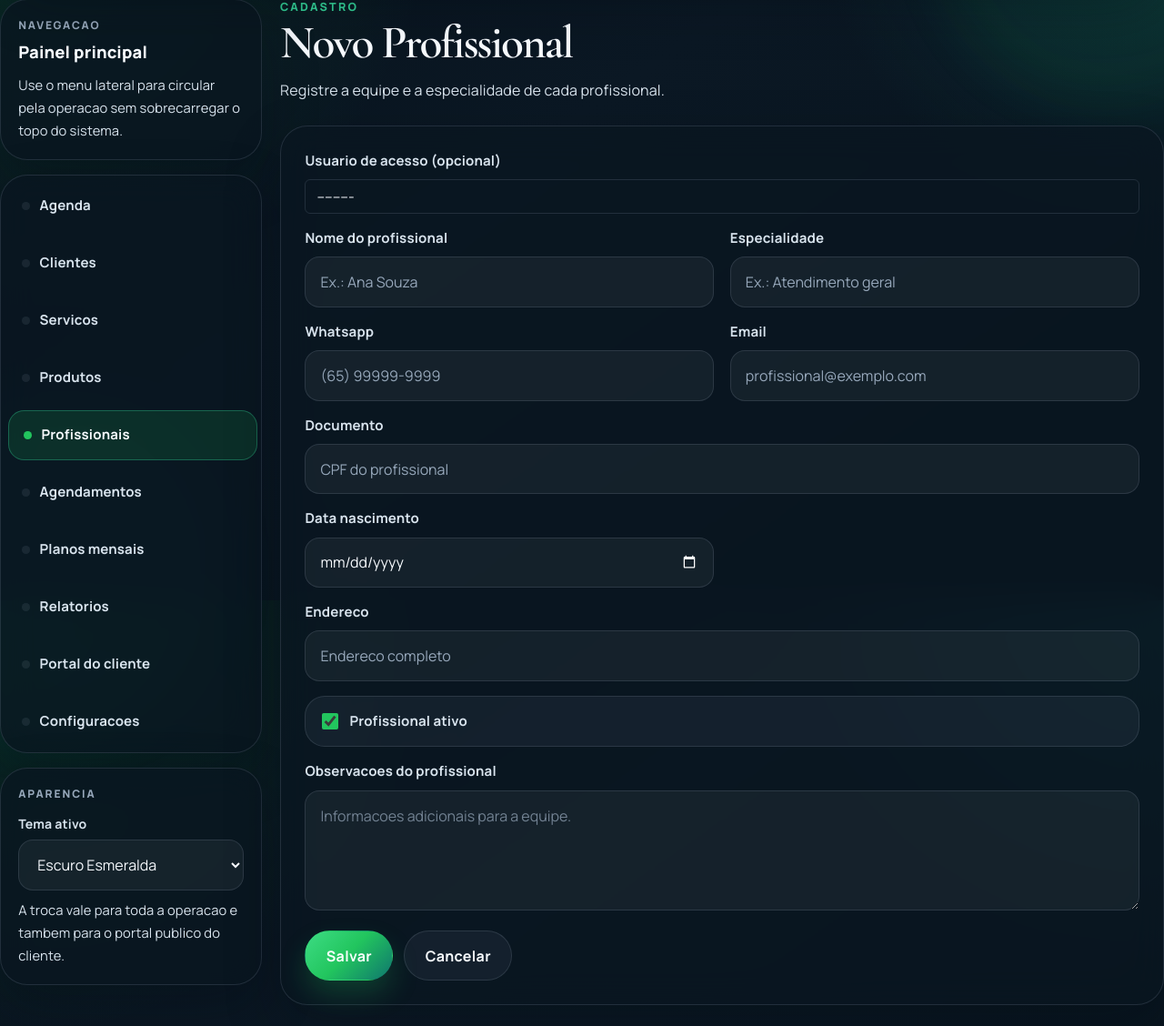
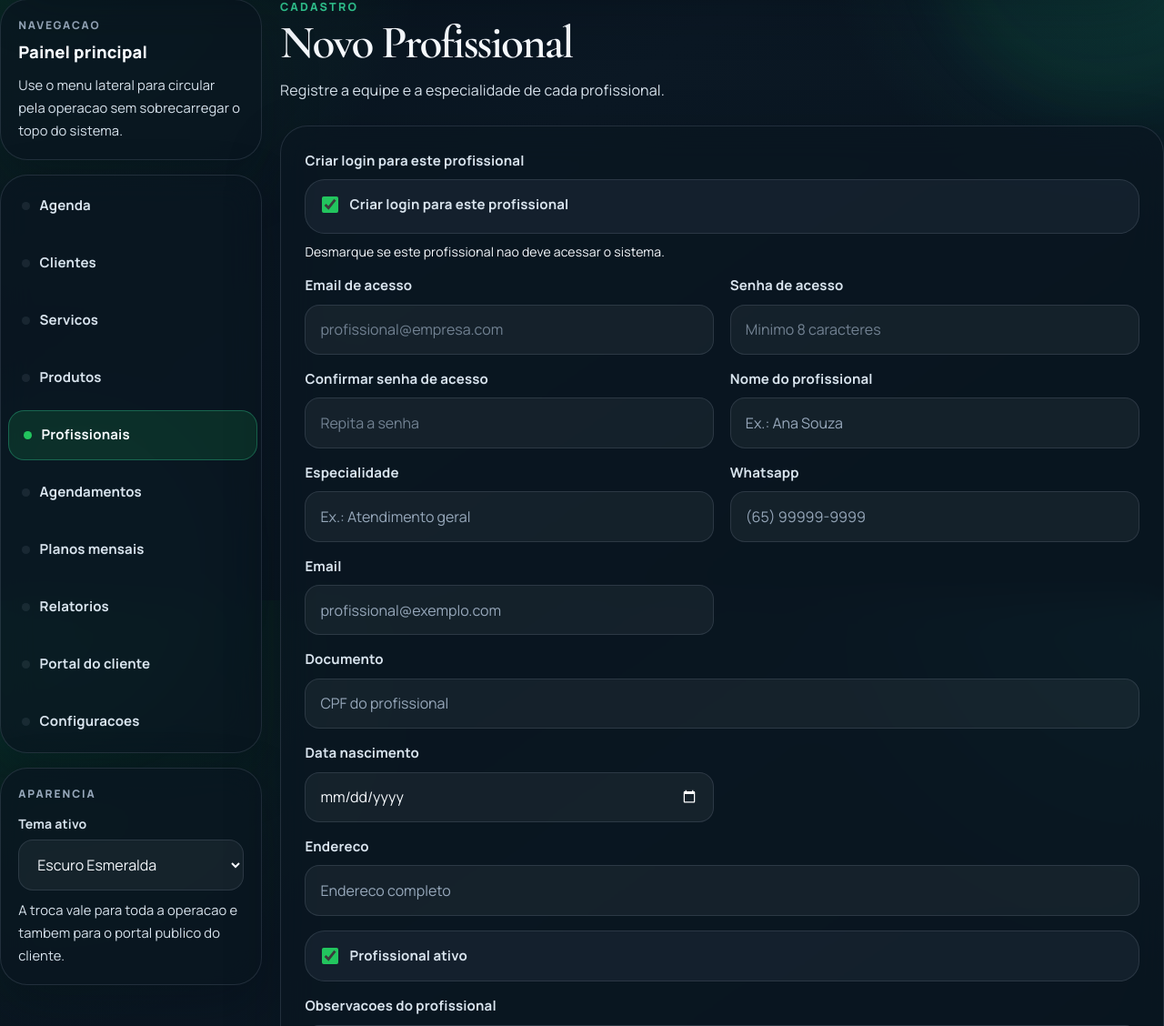
Before and after one commit to JVitor26/EasySchedule, a Django app: page /profissionais/novo/ in a window 1280 px wide. Shown: the part 140-1268 px from the top of the page at 91% size. Before the commit the page ends 1245 px from the top, so only its background shows below. Run offline with Django 5.2, Linux system fonts and the light colour scheme; a user stored in the database is signed in; data comes from the database, SQL or seed files in the repository; data that the repository does not hold is empty.

Commit message:
Implementa login proprio de profissionais e melhora logo no header

```diff
--- a/easyschedule/static/css/theme.css
+++ b/easyschedule/static/css/theme.css
@@ -347,6 +347,22 @@ button {
     height: 100%;
     object-fit: cover;
     border-radius: inherit;
+}
+
+.brand-mark-company {
+    width: clamp(3.4rem, 9vw, 5.1rem);
+    height: 3rem;
+    border-radius: 0.9rem;
+    background: rgba(255, 255, 255, 0.92);
+    border: 1px solid var(--border-soft);
+    box-shadow: 0 12px 28px rgba(15, 23, 42, 0.16);
+    padding: 0.28rem;
+}
+
+.brand-logo-company {
+    object-fit: contain;
+    border-radius: 0.6rem;
+    background: transparent;
 }
 
 .brand-copy {
@@ -1204,6 +1220,11 @@ label {
         height: 2.55rem;
     }
 
+    .brand-mark-company {
+        width: 3.5rem;
+        height: 2.55rem;
+    }
+
     .brand-copy strong {
         font-size: 0.95rem;
     }
--- a/easyschedule/templates/base.html
+++ b/easyschedule/templates/base.html
@@ -34,15 +34,19 @@
         <div class="container">
             <div class="app-navbar">
                 <a class="app-brand" href="{% if user.is_authenticated %}{% url 'dashboard_home' %}{% else %}{% url 'cliente_home' %}{% endif %}">
+                    {% if user.is_authenticated and empresa_atual and empresa_atual.logo %}
+                    <span class="brand-mark brand-mark-company">
+                        <img src="{{ empresa_atual.logo.url }}" alt="Logo {{ empresa_atual.nome }}" class="brand-logo brand-logo-company">
+                    </span>
+                    {% elif user.is_authenticated and empresa_atual and empresa_atual.logo_url %}
+                    <span class="brand-mark brand-mark-company">
+                        <img src="{{ empresa_atual.logo_url }}" alt="Logo {{ empresa_atual.nome }}" class="brand-logo brand-logo-company">
+                    </span>
+                    {% else %}
                     <span class="brand-mark">
-                        {% if user.is_authenticated and empresa_atual and empresa_atual.logo %}
-                        <img src="{{ empresa_atual.logo.url }}" alt="Logo {{ empresa_atual.nome }}" class="brand-logo">
-                        {% elif user.is_authenticated and empresa_atual and empresa_atual.logo_url %}
-                        <img src="{{ empresa_atual.logo_url }}" alt="Logo {{ empresa_atual.nome }}" class="brand-logo">
-                        {% else %}
                         <img src="{% static 'img/Logo.png' %}" alt="Logo EasySchedule" class="brand-logo">
-                        {% endif %}
                     </span>
+                    {% endif %}
                     <span class="brand-copy">
                         <strong>{% if user.is_authenticated and empresa_atual %}{{ empresa_atual.nome }}{% else %}EasySchedule{% endif %}</strong>
                         <small>{% if user.is_authenticated %}Sistema de agenda personalizado{% else %}Reserva online com elegancia{% endif %}</small>
--- a/easyschedule/templates/profissionais/profissionais_form.html
+++ b/easyschedule/templates/profissionais/profissionais_form.html
@@ -23,12 +23,35 @@
       {% endif %}
       <div class="form-grid">
         <div class="form-group full">
-          <label>{{ form.usuario.label }}</label>
-          {{ form.usuario }}
-          {% if form.usuario.help_text %}
-          <small class="form-help">{{ form.usuario.help_text }}</small>
+          <label>{{ form.criar_acesso.label }}</label>
+          <div class="checkbox-group">
+            <label>{{ form.criar_acesso }} {{ form.criar_acesso.label }}</label>
+          </div>
+          {% if form.criar_acesso.help_text %}
+          <small class="form-help">{{ form.criar_acesso.help_text }}</small>
           {% endif %}
-          {{ form.usuario.errors }}
+          {{ form.criar_acesso.errors }}
+        </div>
+
+        <div class="form-group" id="acesso-email-group">
+          <label>{{ form.email_acesso.label }}</label>
+          {{ form.email_acesso }}
+          {% if form.email_acesso.help_text %}
+          <small class="form-help">{{ form.email_acesso.help_text }}</small>
+          {% endif %}
+          {{ form.email_acesso.errors }}
+        </div>
+
+        <div class="form-group" id="acesso-senha-group">
+          <label>{{ form.senha_acesso.label }}</label>
+          {{ form.senha_acesso }}
+          {{ form.senha_acesso.errors }}
+        </div>
+
+        <div class="form-group" id="acesso-senha-confirmacao-group">
+          <label>{{ form.senha_confirmacao_acesso.label }}</label>
+          {{ form.senha_confirmacao_acesso }}
+          {{ form.senha_confirmacao_acesso.errors }}
         </div>
 
         <div class="form-group">
@@ -87,4 +110,27 @@
   </div>
 </div>
 
+<script>
+document.addEventListener("DOMContentLoaded", function () {
+  var check = document.getElementById("id_criar_acesso");
+  var emailGroup = document.getElementById("acesso-email-group");
+  var senhaGroup = document.getElementById("acesso-senha-group");
+  var confirmacaoGroup = document.getElementById("acesso-senha-confirmacao-group");
+
+  if (!check || !emailGroup || !senhaGroup || !confirmacaoGroup) {
+    return;
+  }
+
+  function syncAccessFields() {
+    var show = check.checked || check.disabled;
+    emailGroup.style.display = show ? "" : "none";
+    senhaGroup.style.display = show ? "" : "none";
+    confirmacaoGroup.style.display = show ? "" : "none";
+  }
+
+  check.addEventListener("change", syncAccessFields);
+  syncAccessFields();
+});
+</script>
+
 {% endblock %}
--- a/profissionais/forms.py
+++ b/profissionais/forms.py
@@ -4,6 +4,23 @@ from .models import Profissional
 from empresas.business_profiles import get_business_profile
 
 class ProfissionalForm(forms.ModelForm):
+    criar_acesso = forms.BooleanField(
+        required=False,
+        initial=True,
+        label='Criar login para este profissional',
+    )
+    email_acesso = forms.EmailField(required=False, label='Email de acesso')
+    senha_acesso = forms.CharField(
+        required=False,
+        label='Senha de acesso',
+        widget=forms.PasswordInput(render_value=False),
+    )
+    senha_confirmacao_acesso = forms.CharField(
+        required=False,
+        label='Confirmar senha de acesso',
+        widget=forms.PasswordInput(render_value=False),
+    )
+
     def __init__(self, *args, empresa=None, **kwargs):
         super().__init__(*args, **kwargs)
         self.empresa = empresa
@@ -23,28 +40,103 @@ class ProfissionalForm(forms.ModelForm):
         self.fields['observacoes'].label = f"Observacoes do {profile['professional_term_singular'].lower()}"
         self.fields['observacoes'].widget.attrs['placeholder'] = 'Informacoes adicionais para a equipe.'
 
-        linked_user = self.instance.usuario_id if self.instance and self.instance.pk else None
-        self.fields['usuario'].queryset = User.objects.filter(is_active=True).exclude(empresa__isnull=False)
-        if linked_user:
-            self.fields['usuario'].queryset = User.objects.filter(pk=linked_user) | self.fields['usuario'].queryset
-        self.fields['usuario'].label = 'Usuario de acesso (opcional)'
+        self.fields['email_acesso'].widget.attrs['placeholder'] = 'profissional@empresa.com'
+        self.fields['email_acesso'].widget.attrs['autocomplete'] = 'off'
+        self.fields['senha_acesso'].widget.attrs['placeholder'] = 'Minimo 8 caracteres'
+        self.fields['senha_acesso'].widget.attrs['autocomplete'] = 'new-password'
+        self.fields['senha_confirmacao_acesso'].widget.attrs['placeholder'] = 'Repita a senha'
+        self.fields['senha_confirmacao_acesso'].widget.attrs['autocomplete'] = 'new-password'
+
+        has_existing_login = bool(self.instance and self.instance.pk and self.instance.usuario_id)
+        if has_existing_login:
+            usuario = self.instance.usuario
+            self.fields['criar_acesso'].initial = True
+            self.fields['criar_acesso'].disabled = True
+            self.fields['criar_acesso'].help_text = f'Login ja vinculado: {usuario.username}'
+            self.fields['email_acesso'].initial = usuario.email or usuario.username
+            self.fields['email_acesso'].disabled = True
+            self.fields['email_acesso'].help_text = 'Para trocar o email de login, crie um novo profissional.'
+            self.fields['senha_acesso'].label = 'Nova senha de acesso (opcional)'
+            self.fields['senha_confirmacao_acesso'].label = 'Confirmar nova senha'
+        else:
+            self.fields['criar_acesso'].help_text = 'Desmarque se este profissional nao deve acessar o sistema.'
 
         if empresa and not empresa.permite_acesso_profissional:
-            self.fields['usuario'].queryset = User.objects.none()
-            self.fields['usuario'].disabled = True
-            self.fields['usuario'].required = False
-            self.fields['usuario'].help_text = 'No plano somente administrador, funcionarios nao possuem acesso ao sistema.'
+            for field_name in ('criar_acesso', 'email_acesso', 'senha_acesso', 'senha_confirmacao_acesso'):
+                self.fields[field_name].disabled = True
+                self.fields[field_name].required = False
+            self.fields['criar_acesso'].initial = False
+            self.fields['criar_acesso'].help_text = (
+                'No plano somente administrador, funcionarios nao possuem acesso ao sistema.'
+            )
 
-    def clean_usuario(self):
-        usuario = self.cleaned_data.get('usuario')
+    def clean(self):
+        cleaned_data = super().clean()
+
+        if self.empresa and not self.empresa.permite_acesso_profissional:
+            cleaned_data['criar_acesso'] = False
+            return cleaned_data
+
+        has_existing_login = bool(self.instance and self.instance.pk and self.instance.usuario_id)
+        criar_acesso = cleaned_data.get('criar_acesso')
+        email_acesso = (cleaned_data.get('email_acesso') or '').strip().lower()
+        senha = cleaned_data.get('senha_acesso') or ''
+        senha_confirmacao = cleaned_data.get('senha_confirmacao_acesso') or ''
+
+        if has_existing_login:
+            if senha or senha_confirmacao:
+                if senha != senha_confirmacao:
+                    self.add_error('senha_confirmacao_acesso', 'As senhas nao conferem.')
+                elif len(senha) < 8:
+                    self.add_error('senha_acesso', 'A senha deve ter pelo menos 8 caracteres.')
+            return cleaned_data
+
+        if not criar_acesso:
+            return cleaned_data
+
+        if not email_acesso:
+            self.add_error('email_acesso', 'Informe o email de acesso do profissional.')
+        if not senha:
+            self.add_error('senha_acesso', 'Informe uma senha para o profissional.')
+        if senha != senha_confirmacao:
+            self.add_error('senha_confirmacao_acesso', 'As senhas nao conferem.')
+        elif senha and len(senha) < 8:
+            self.add_error('senha_acesso', 'A senha deve ter pelo menos 8 caracteres.')
+
+        if email_acesso and User.objects.filter(username__iexact=email_acesso).exists():
+            self.add_error('email_acesso', 'Este email ja esta em uso no sistema.')
+
+        return cleaned_data
+
+    def provision_access_user(self):
         if self.empresa and not self.empresa.permite_acesso_profissional:
             return None
-        return usuario
+
+        has_existing_login = bool(self.instance and self.instance.pk and self.instance.usuario_id)
+        senha = self.cleaned_data.get('senha_acesso') or ''
+
+        if has_existing_login:
+            usuario = self.instance.usuario
+            if senha:
+                usuario.set_password(senha)
+                usuario.save(update_fields=['password'])
+            return usuario
+
+        if not self.cleaned_data.get('criar_acesso'):
+            return None
+
+        email_acesso = (self.cleaned_data.get('email_acesso') or '').strip().lower()
+        nome = (self.cleaned_data.get('nome') or '').strip()
+        return User.objects.create_user(
+            username=email_acesso,
+            email=email_acesso,
+            password=senha,
+            first_name=nome[:150],
+        )
 
     class Meta:
         model = Profissional
         fields = [
-            'usuario',
             'nome',
             'especialidade',
             'telefone',
@@ -57,7 +149,6 @@ class ProfissionalForm(forms.ModelForm):
         ]
         widgets = {
             'nome': forms.TextInput(attrs={'class': 'form-control'}),
-            'usuario': forms.Select(attrs={'class': 'form-control'}),
             'especialidade': forms.TextInput(attrs={'class': 'form-control'}),
             'telefone': forms.TextInput(attrs={'class': 'form-control'}),
             'email': forms.EmailInput(attrs={'class': 'form-control'}),
--- a/profissionais/views.py
+++ b/profissionais/views.py
@@ -55,9 +55,6 @@ def profissionais_form(request, pk=None):
             profissional = form.save(commit=False)
             profissional.empresa = empresa
 
-            if not empresa.permite_acesso_profissional:
-                profissional.usuario = None
-
             if profissional.pk is None and profissional.ativo and not empresa.can_add_profissional():
                 form.add_error(None, f"Limite do plano atingido ({empresa.limite_profissionais} profissional(is) ativos).")
                 return render(request, 'profissionais/profissionais_form.html', {
@@ -65,6 +62,11 @@ def profissionais_form(request, pk=None):
                     'page_title': f"Editar {termo_profissional}" if profissional else f"Novo {termo_profissional}",
                     'page_subtitle': f"Registre a equipe e a especialidade de cada {termo_profissional.lower()}.",
                 })
+
+            usuario_acesso = form.provision_access_user()
+            profissional.usuario = usuario_acesso
+            if usuario_acesso and not (profissional.email or '').strip():
+                profissional.email = usuario_acesso.email
 
             profissional.save()
             return redirect('profissionais_list')
```
Also changed, not shown: empresas/tests.py (+53 -0 lines).
